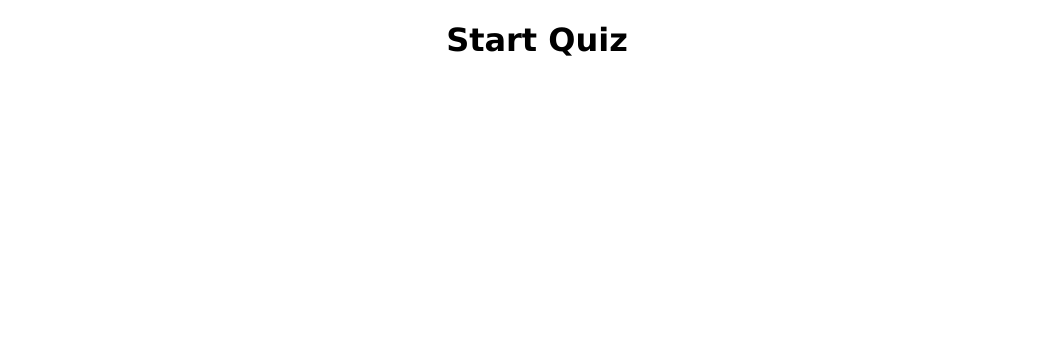
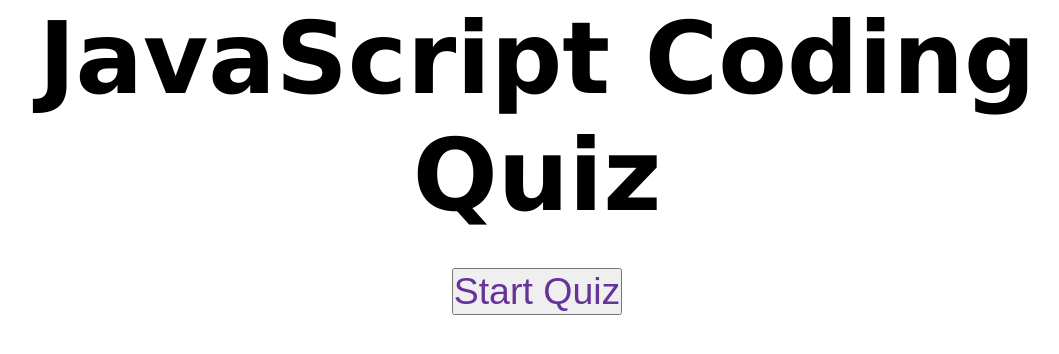
Before and after one commit to spamdalfz/JavaScript-quiz, a plain HTML site: page index.html in a window 1280 px wide. Shown: the whole page, without its empty margins (103-1162 px from the left). Drawn offline with Linux system fonts and the light colour scheme.

Commit message:
started styling with css and added a few html elements.

```diff
--- a/assets/css/style.css
+++ b/assets/css/style.css
@@ -1,7 +1,20 @@
 * {
-    font-family: 'Lucida Sans', 'Lucida Sans Regular', 'Lucida Grande', 'Lucida Sans Unicode', Geneva, Verdana, sans-serif;
+    margin: 0;
+    padding: 0;
+
+  }
+
+body {
+   font-family: 'Lucida Sans', 'Lucida Sans Regular', 'Lucida Grande', 'Lucida Sans Unicode', Geneva, Verdana, sans-serif;
+   font-size: 50px;
+   text-align: center;
 }
 
 h1 {
-    text-align: center;
+
 }
+
+h2 button {
+    font-size: 50%;
+    color: rebeccapurple
+}
--- a/assets/js/script.js
+++ b/assets/js/script.js
@@ -0,0 +1,2 @@
+const startQuiz = document.getElementById('start-quiz')
+//const
--- a/index.html
+++ b/index.html
@@ -10,13 +10,11 @@
 </head>
 
 <body>
-    <div class="card">
-        <h1>Start Quiz</h1>
+    <h1>JavaScript Coding Quiz</h1>
 
+    <div></div>
 
-
-
-    </div>
+   <h2><button id="start-quiz">Start Quiz</button></h2>
 
 
 
@@ -25,4 +23,10 @@
 
 
 
+
+
+
+
+
+<script src="./assets/js/script.js"></script>
 </body>
```
